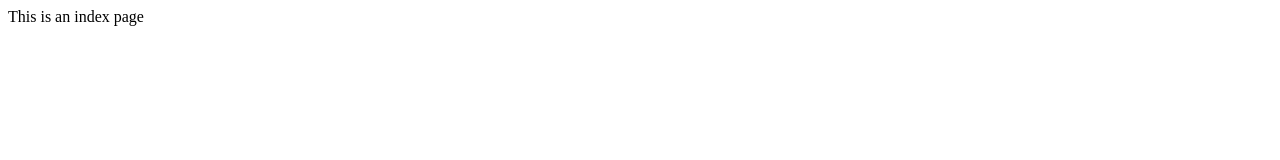
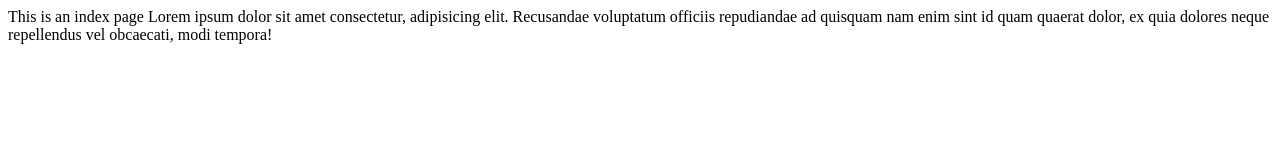
Before and after one commit to Gaurav2048/version-controll, a plain HTML site: page index.html in a window 1280 px wide. Drawn offline with Linux system fonts and the light colour scheme.

Commit message:
add lorem text

```diff
--- a/index.html
+++ b/index.html
@@ -7,5 +7,6 @@
 </head>
 <body>
     This is an index page
+    Lorem ipsum dolor sit amet consectetur, adipisicing elit. Recusandae voluptatum officiis repudiandae ad quisquam nam enim sint id quam quaerat dolor, ex quia dolores neque repellendus vel obcaecati, modi tempora!
 </body>
 </html>
```
